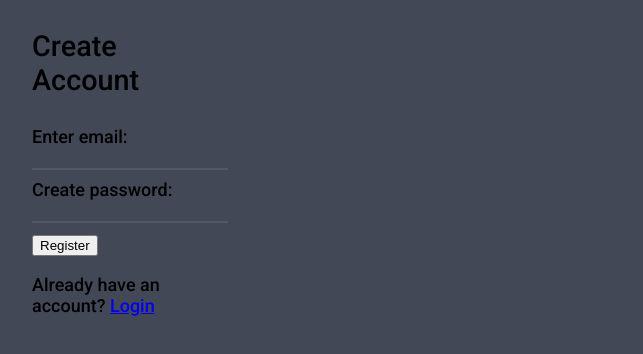
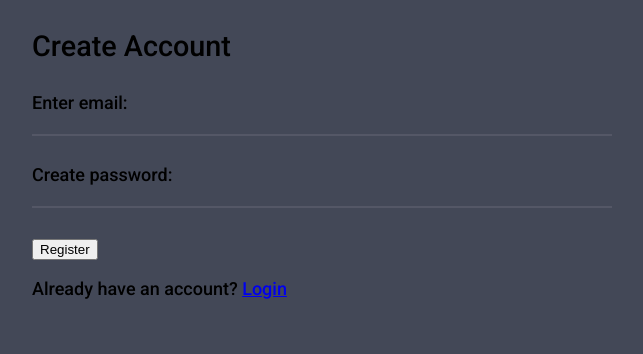
Before and after one commit to mortensenm1205/node-login, a React (Create React App) app in the folder client/: page /register in a window 1280 px wide. Shown: the top 354 px of the page, without its empty margins (320-963 px from the left). Built offline with nearby package versions, Linux system fonts and the light colour scheme.

Commit message:
updating register css styles

```diff
--- a/client/src/app/Register/css/index.js
+++ b/client/src/app/Register/css/index.js
@@ -1,12 +1,14 @@
 import styled from 'styled-components';
 
+export const Register = styled.section`
+    grid-column: 1 / -1;
+`;
+
 export const RegisterTitle = styled.p`
-    grid-column: 1 / -1;
     font-size: 1.6rem;
 `;
 
 export const RegisterForm = styled.form`
-    grid-column: 1 / -1;
 `;
 
 export const RegisterLabel = styled.label `
@@ -22,7 +24,6 @@ export const RegisterInput = styled.input`
 `;
 
 export const RegisterErrorContainer = styled.div`
-    grid-column: 1 / -1;
 `;
 
 export const RegisterError = styled.div`
@@ -30,5 +31,4 @@ export const RegisterError = styled.div`
 `;
 
 export const RegisterRedirect = styled.p`
-    grid-column: 1 / -1;
 `;
--- a/client/src/app/Register/index.js
+++ b/client/src/app/Register/index.js
@@ -2,6 +2,7 @@ import React, { Component } from 'react';
 import { Link } from 'react-router-dom';
 import { connect } from 'react-redux';
 import {
+    Register,
     RegisterTitle,
     RegisterForm,
     RegisterLabel,
@@ -59,7 +60,7 @@ class RegisterContainer extends Component {
         const { email, password } = this.state.registerData;
         const { errors } = this.state;
         return(
-            <section>
+            <Register>
                 <RegisterTitle>Create Account</RegisterTitle>
                 <RegisterForm onSubmit={this.submit}>
                     <RegisterLabel>
@@ -78,7 +79,7 @@ class RegisterContainer extends Component {
                     {errors.data && errors.data.code === 'userExists' && <RegisterError>{errors.data.message}</RegisterError>}
                 </RegisterErrorContainer>
                 <RegisterRedirect>Already have an account? <Link to='/login'>Login</Link></RegisterRedirect>
-            </section>
+            </Register>
         )
     }
 
```
